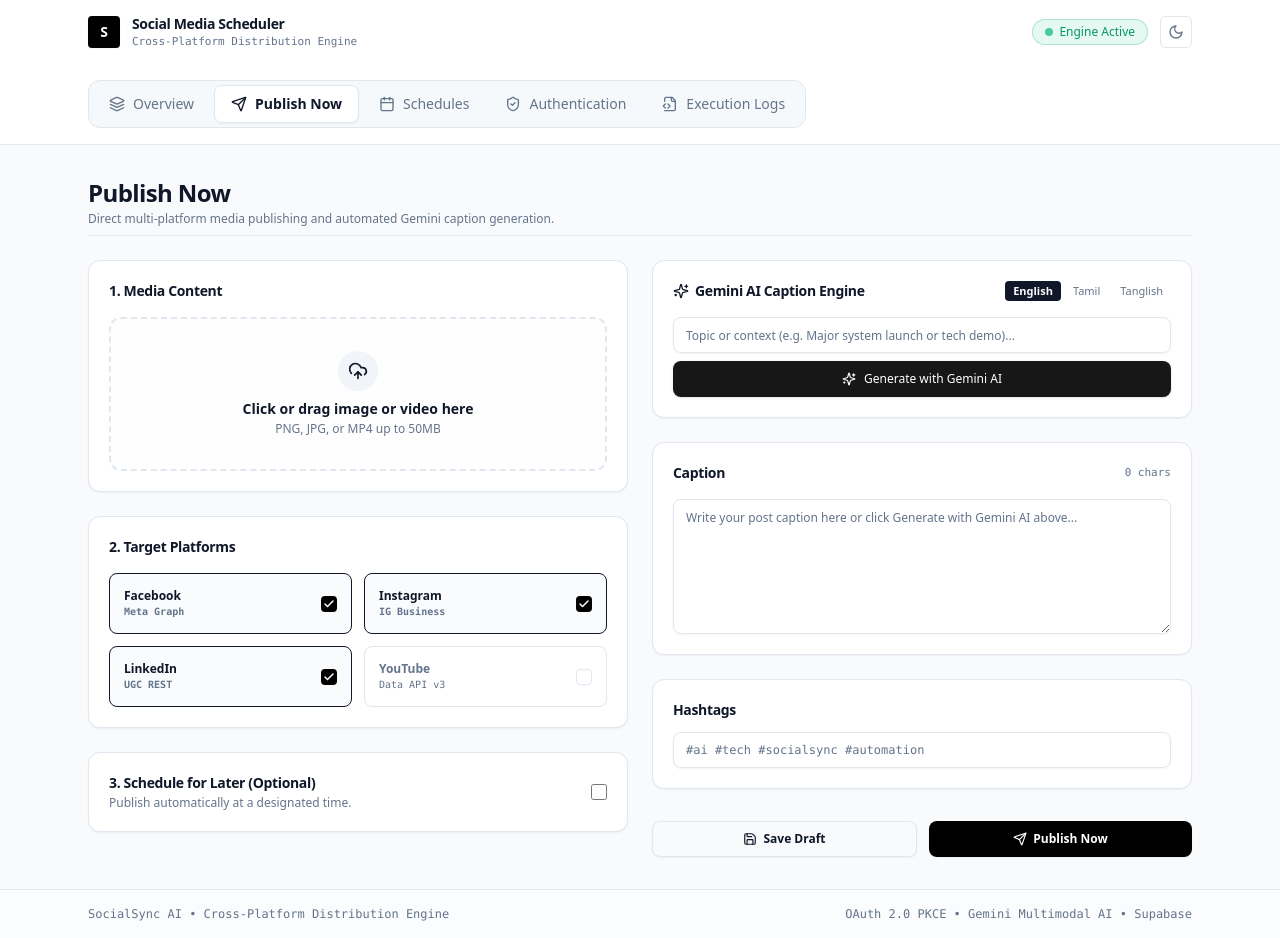
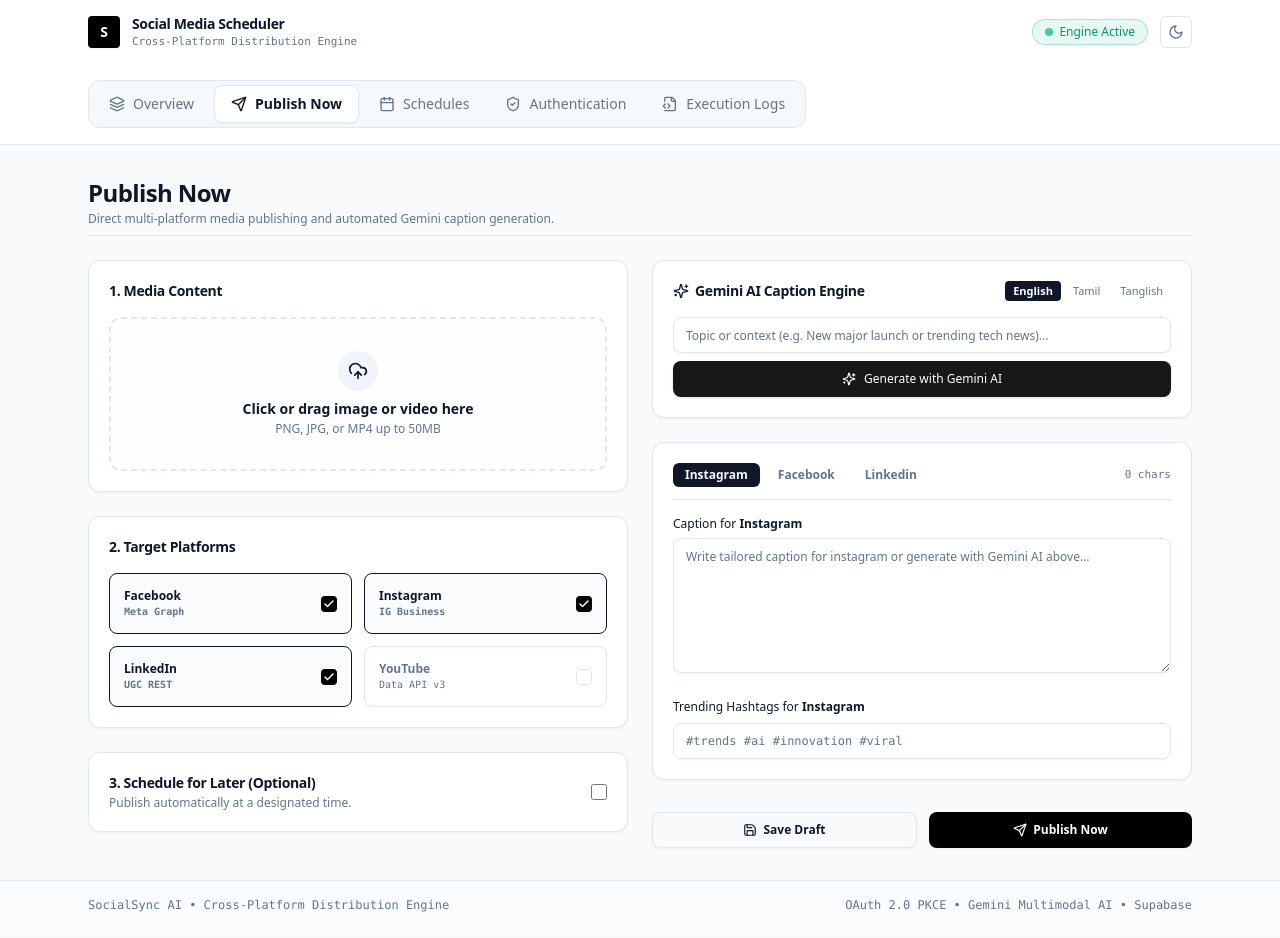
Before and after one commit to SURIYAKUMARE/Automation-Ai, a Next.js app: page /dashboard/create-post in a window 1280 px wide. Built offline with nearby package versions, Linux system fonts and the light colour scheme.

Commit message:
feat(ai): integrate gemini-2.5-flash trend-driven captions and per-platform editor tabs

```diff
--- a/app/(dashboard)/dashboard/create-post/page.tsx
+++ b/app/(dashboard)/dashboard/create-post/page.tsx
@@ -8,12 +8,7 @@ import {
   Send,
   Calendar,
   X,
-  FileText,
-  Image as ImageIcon,
-  Video,
   Check,
-  AlertCircle,
-  Clock,
   Save,
 } from "lucide-react";
 import { Button } from "@/components/ui/button";
@@ -36,6 +31,11 @@ const PLATFORMS: PlatformOption[] = [
   { id: "youtube", name: "YouTube", tag: "Data API v3", note: "Video only" },
 ];
 
+interface PlatformContent {
+  caption: string;
+  hashtags: string;
+}
+
 export default function CreatePostPage() {
   const router = useRouter();
 
@@ -46,19 +46,28 @@ export default function CreatePostPage() {
 
   // Platform selection
   const [selectedPlatforms, setSelectedPlatforms] = React.useState<SocialPlatform[]>([
+    "instagram",
     "facebook",
-    "instagram",
     "linkedin",
   ]);
 
-  // AI & Content
+  // Active preview/edit platform tab
+  const [activeTab, setActiveTab] = React.useState<SocialPlatform>("instagram");
+
+  // Per-platform tailored content
+  const [platformContents, setPlatformContents] = React.useState<Record<SocialPlatform, PlatformContent>>({
+    instagram: { caption: "", hashtags: "" },
+    facebook: { caption: "", hashtags: "" },
+    linkedin: { caption: "", hashtags: "" },
+    youtube: { caption: "", hashtags: "" },
+  });
+
+  // AI & Context Prompt
   const [topicPrompt, setTopicPrompt] = React.useState("");
   const [language, setLanguage] = React.useState<"English" | "Tamil" | "Tanglish">("English");
-  const [caption, setCaption] = React.useState("");
-  const [hashtags, setHashtags] = React.useState("");
   const [isGenerating, setIsGenerating] = React.useState(false);
 
-  // Schedule
+  // Scheduling
   const [isScheduled, setIsScheduled] = React.useState(false);
   const [scheduledDateTime, setScheduledDateTime] = React.useState("");
 
@@ -67,9 +76,13 @@ export default function CreatePostPage() {
 
   // Toggle platform
   const togglePlatform = (id: SocialPlatform) => {
-    setSelectedPlatforms((prev) =>
-      prev.includes(id) ? prev.filter((p) => p !== id) : [...prev, id]
-    );
+    setSelectedPlatforms((prev) => {
+      const next = prev.includes(id) ? prev.filter((p) => p !== id) : [...prev, id];
+      if (next.length > 0 && !next.includes(activeTab)) {
+        setActiveTab(next[0]);
+      }
+      return next;
+    });
   };
 
   // Handle File Selection
@@ -96,9 +109,32 @@ export default function CreatePostPage() {
     setIsVideo(false);
   };
 
+  // Update current active platform's content
+  const updateCurrentCaption = (newCaption: string) => {
+    setPlatformContents((prev) => ({
+      ...prev,
+      [activeTab]: {
+        ...prev[activeTab],
+        caption: newCaption,
+      },
+    }));
+  };
+
+  const updateCurrentHashtags = (newHashtags: string) => {
+    setPlatformContents((prev) => ({
+      ...prev,
+      [activeTab]: {
+        ...prev[activeTab],
+        hashtags: newHashtags,
+      },
+    }));
+  };
+
   // AI Generation with Gemini
   const handleGenerateAI = async () => {
     setIsGenerating(true);
+    toast.loading("Analyzing media and generating trend-aware captions with Gemini AI...");
+
     try {
       let mediaBase64: string | undefined = undefined;
       let mediaMimeType: string | undefined = undefined;
@@ -120,30 +156,44 @@ export default function CreatePostPage() {
         method: "POST",
         headers: { "Content-Type": "application/json" },
         body: JSON.stringify({
-          prompt: topicPrompt || "Social media distribution campaign",
+          prompt: topicPrompt || "Visual showcase and system campaign",
           language,
           tone: "Professional",
           targetPlatforms: selectedPlatforms,
           mediaBase64,
-          mediaMimeType,
+          mimeType: mediaMimeType,
         }),
       });
+
+      toast.dismiss();
 
       if (!res.ok) {
         throw new Error("Failed to generate caption with Gemini");
       }
 
       const data = await res.json();
-      const platforms = data.data?.platforms || data.variants;
-      const firstPlatform = selectedPlatforms[0] || "linkedin";
-      const variant = platforms?.[firstPlatform] || platforms?.linkedin || Object.values(platforms || {})[0];
+      const variants = data.data?.platforms || data.variants;
 
-      if (variant) {
-        setCaption(variant.caption || "");
-        setHashtags(Array.isArray(variant.hashtags) ? variant.hashtags.join(" ") : (variant.hashtags || ""));
-        toast.success("Captions & trending hashtags generated with Gemini AI");
+      if (variants) {
+        const updated: Record<SocialPlatform, PlatformContent> = { ...platformContents };
+
+        for (const p of ["instagram", "facebook", "linkedin", "youtube"] as SocialPlatform[]) {
+          if (variants[p]) {
+            const tags = Array.isArray(variants[p].hashtags)
+              ? variants[p].hashtags.join(" ")
+              : variants[p].hashtags || "";
+            updated[p] = {
+              caption: variants[p].caption || variants[p].title || "",
+              hashtags: tags,
+            };
+          }
+        }
+
+        setPlatformContents(updated);
+        toast.success("Tailored captions and trending hashtags generated for each platform.");
       }
     } catch (err: any) {
+      toast.dismiss();
       toast.error(err.message || "Failed to generate AI content");
     } finally {
       setIsGenerating(false);
@@ -152,8 +202,9 @@ export default function CreatePostPage() {
 
   // Submit Post
   const handleSubmit = async (isDraft = false) => {
-    if (!caption.trim() && !isDraft) {
-      toast.error("Please provide a caption or generate one with AI");
+    const currentContent = platformContents[activeTab];
+    if (!currentContent?.caption.trim() && !isDraft) {
+      toast.error("Please provide a caption or generate one with Gemini AI");
       return;
     }
 
@@ -169,21 +220,23 @@ export default function CreatePostPage() {
 
     setIsPublishing(true);
     try {
-      // Create post payload
       const payload = {
-        userId: "00000000-0000-0000-0000-000000000000",
+        userId: "00000000-0000-0000-0000-000000000001",
         title: topicPrompt || "SocialSync Post",
         publishingMode: isDraft ? "manual_approval" : "automatic",
         scheduledFor: isScheduled && scheduledDateTime ? new Date(scheduledDateTime).toISOString() : undefined,
         targetPlatforms: selectedPlatforms,
-        variants: selectedPlatforms.map((p) => ({
+        variants: selectedPlatforms.map((p) => {
+          const content = platformContents[p] || currentContent;
+          return {
             platform: p,
-          caption,
-          hashtags: hashtags.split(/\s+/).filter(Boolean),
+            caption: content?.caption || currentContent?.caption || "",
+            hashtags: (content?.hashtags || currentContent?.hashtags || "").split(/\s+/).filter(Boolean),
             language,
             tone: "Professional",
             isApproved: true,
-        })),
+          };
+        }),
       };
 
       const res = await fetch("/api/posts/create", {
@@ -212,6 +265,8 @@ export default function CreatePostPage() {
       setIsPublishing(false);
     }
   };
+
+  const currentContent = platformContents[activeTab] || { caption: "", hashtags: "" };
 
   return (
     <div className="space-y-6">
@@ -390,7 +445,7 @@ export default function CreatePostPage() {
 
             <div className="space-y-2">
               <Input
-                placeholder="Topic or context (e.g. Major system launch or tech demo)..."
+                placeholder="Topic or context (e.g. New major launch or trending tech news)..."
                 value={topicPrompt}
                 onChange={(e) => setTopicPrompt(e.target.value)}
                 className="text-xs"
@@ -402,42 +457,66 @@ export default function CreatePostPage() {
                 className="w-full text-xs font-medium gap-2 bg-neutral-900 text-white hover:bg-neutral-800 dark:bg-neutral-100 dark:text-neutral-900"
               >
                 <Sparkles className="h-3.5 w-3.5" />
-                {isGenerating ? "Analyzing Media with Gemini..." : "Generate with Gemini AI"}
+                {isGenerating ? "Analyzing Media & Trends with Gemini..." : "Generate with Gemini AI"}
               </Button>
             </div>
           </div>
 
-          {/* Caption Field */}
+          {/* Per-Platform Caption & Hashtags Editor */}
           <div className="rounded-xl border border-border bg-card p-5 space-y-4 shadow-sm">
-            <div className="flex items-center justify-between">
-              <h2 className="text-sm font-bold text-foreground tracking-tight">
-                Caption
-              </h2>
-              <span className="text-[11px] font-mono text-muted-foreground">
-                {caption.length} chars
+            {/* Platform Selector Tabs */}
+            <div className="flex items-center justify-between border-b border-border pb-3">
+              <div className="flex items-center gap-1.5 overflow-x-auto">
+                {selectedPlatforms.map((p) => {
+                  const isActive = activeTab === p;
+                  return (
+                    <button
+                      key={p}
+                      type="button"
+                      onClick={() => setActiveTab(p)}
+                      className={`px-3 py-1 rounded-md text-xs font-semibold capitalize transition-all ${
+                        isActive
+                          ? "bg-foreground text-background shadow-sm"
+                          : "text-muted-foreground hover:text-foreground hover:bg-muted/50"
+                      }`}
+                    >
+                      {p}
+                    </button>
+                  );
+                })}
+              </div>
+
+              <span className="text-[11px] font-mono text-muted-foreground shrink-0">
+                {currentContent.caption.length} chars
               </span>
             </div>
 
+            {/* Caption Textarea */}
+            <div className="space-y-1.5">
+              <label className="text-xs font-medium text-foreground flex items-center justify-between">
+                <span>Caption for <span className="capitalize font-semibold">{activeTab}</span></span>
+              </label>
               <Textarea
                 rows={6}
-              placeholder="Write your post caption here or click Generate with Gemini AI above..."
-              value={caption}
-              onChange={(e) => setCaption(e.target.value)}
+                placeholder={`Write tailored caption for ${activeTab} or generate with Gemini AI above...`}
+                value={currentContent.caption}
+                onChange={(e) => updateCurrentCaption(e.target.value)}
                 className="text-xs leading-relaxed"
               />
             </div>
 
-          {/* Hashtags Field */}
-          <div className="rounded-xl border border-border bg-card p-5 space-y-3 shadow-sm">
-            <h2 className="text-sm font-bold text-foreground tracking-tight">
-              Hashtags
-            </h2>
+            {/* Hashtags Input */}
+            <div className="space-y-1.5 pt-1">
+              <label className="text-xs font-medium text-foreground">
+                Trending Hashtags for <span className="capitalize font-semibold">{activeTab}</span>
+              </label>
               <Input
-              placeholder="#ai #tech #socialsync #automation"
-              value={hashtags}
-              onChange={(e) => setHashtags(e.target.value)}
+                placeholder="#trends #ai #innovation #viral"
+                value={currentContent.hashtags}
+                onChange={(e) => updateCurrentHashtags(e.target.value)}
                 className="text-xs font-mono"
               />
+            </div>
           </div>
 
           {/* Action Buttons */}
```
Also changed, not shown: app/api/posts/create/route.ts (+26 -15 lines), lib/ai/gemini.ts (+14 -6 lines). Lines whose indentation alone changed are shown as unchanged.
